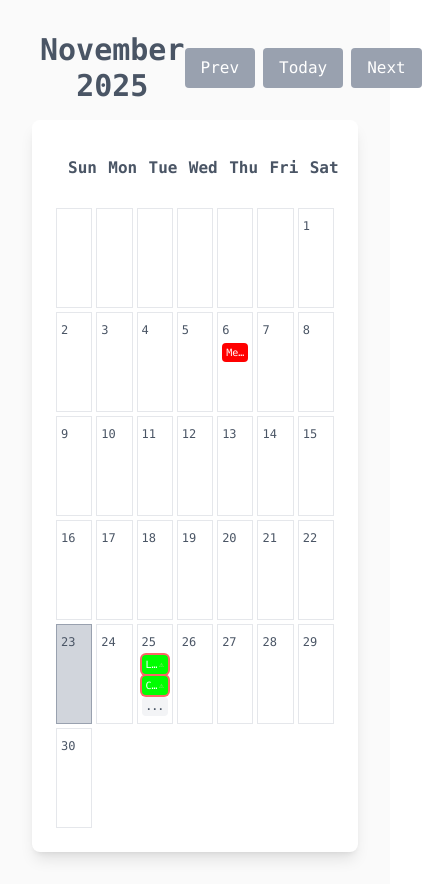
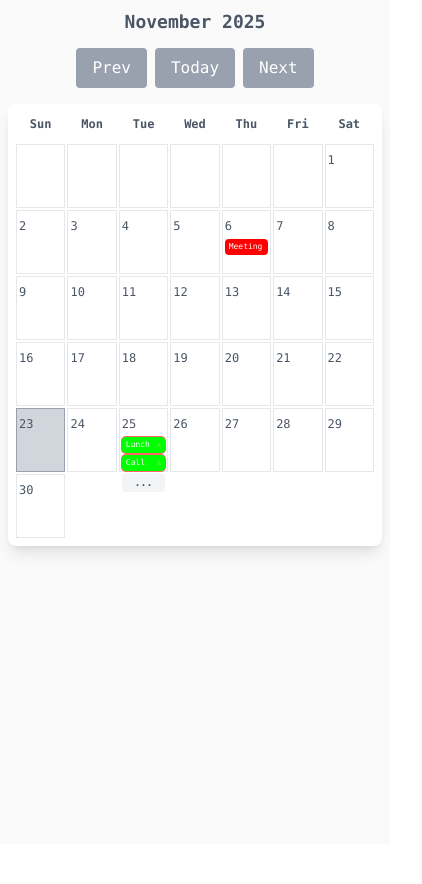
Before and after one commit to NangunooriAbhinav/calendar-assignment, a Next.js app: page / in a window 390 px wide. Shown: the whole page, 422 px wide, since content can reach past the window. After the commit the page ends 844 px from the top, so only its background shows below. Built offline with nearby package versions, Linux system fonts and the light colour scheme.

Commit message:
mobile aspect fix

```diff
--- a/app/page.tsx
+++ b/app/page.tsx
@@ -177,13 +177,14 @@ export default function Home() {
   };
 
   return (
-    <div className="min-h-screen bg-zinc-50 p-8 font-mono">
+    <div className="min-h-screen bg-zinc-50 p-2 sm:p-4 md:p-6 lg:p-8 font-mono">
       <div className="max-w-4xl mx-auto">
-        <div className="flex items-center justify-between mb-4 px-2">
-          <h1 className="text-3xl font-bold text-center text-gray-600">
+        <div className="flex flex-col sm:flex-row sm:items-center justify-between mb-4 px-2 gap-3 sm:gap-0">
+          <h1 className="text-lg sm:text-2xl md:text-3xl font-bold text-center sm:text-left text-gray-600">
             {MONTH_NAMES[month]} {year}
           </h1>
-          <div className="flex gap-2">
+
+          <div className="flex items-center justify-center sm:justify-end gap-2">
             <button
               onClick={() => navigateMonth("prev")}
               className="px-4 py-2 bg-gray-400 text-white rounded hover:bg-gray-600 transition-colors"
@@ -205,19 +206,19 @@ export default function Home() {
           </div>
         </div>
 
-        <div className="bg-white rounded-lg shadow-lg p-6">
-          <div className="grid grid-cols-7 gap-1 mb-4">
+        <div className="bg-white rounded-lg shadow-lg p-2 sm:p-4 md:p-6">
+          <div className="grid grid-cols-7 gap-0.5 sm:gap-1 md:gap-1 mb-2 sm:mb-4">
             {WEEK_DAYS.map((day) => (
               <div
                 key={day}
-                className="p-3 text-center font-semibold text-gray-600"
+                className="p-1 sm:p-2 md:p-3 text-center font-semibold text-gray-600 text-xs sm:text-sm"
               >
                 {day}
               </div>
             ))}
           </div>
 
-          <div className="grid grid-cols-7 gap-1">
+          <div className="grid grid-cols-7 gap-0.5 sm:gap-1 md:gap-1">
             {days.map((day, index) => {
               const dayEvents = day ? getEventsForDate(day) : [];
               const eventsWithConflicts = getEventsWithConflicts(dayEvents);
@@ -235,14 +236,14 @@ export default function Home() {
                   onClick={() => {
                     handleDayViewClick(day ? day : 0);
                   }}
-                  className={`h-25 border border-gray-200 p-1 hover:bg-gray-50 transition-colors ${
+                  className={`h-16 sm:h-20 md:h-24 lg:h-28 border border-gray-200 p-0.5 sm:p-1 md:p-2 hover:bg-gray-50 transition-colors ${
                     day && isToday(day) ? "bg-gray-300 border-gray-400" : ""
                   }`}
                 >
                   {day && (
                     <>
                       <span
-                        className={`text-xs font-medium ${
+                        className={`text-xs sm:text-sm font-medium ${
                           isToday(day)
                             ? "text-gray-600 font-bold"
                             : "text-gray-600"
@@ -254,9 +255,9 @@ export default function Home() {
                         {displayEvents.map((event, eventIndex) => (
                           <div
                             key={eventIndex}
-                            className={`text-[10px] px-1 py-0.5 rounded text-white truncate cursor-pointer hover:opacity-80 transition-opacity relative ${
+                            className={`text-[8px] sm:text-[10px] md:text-xs px-1 py-0.5 rounded text-white truncate cursor-pointer hover:opacity-80 transition-opacity relative ${
                               event.hasConflict
-                                ? "ring-2 ring-red-400 ring-opacity-70"
+                                ? "ring-1 sm:ring-2 ring-red-400 ring-opacity-70"
                                 : ""
                             }`}
                             style={{ backgroundColor: event.color }}
```
